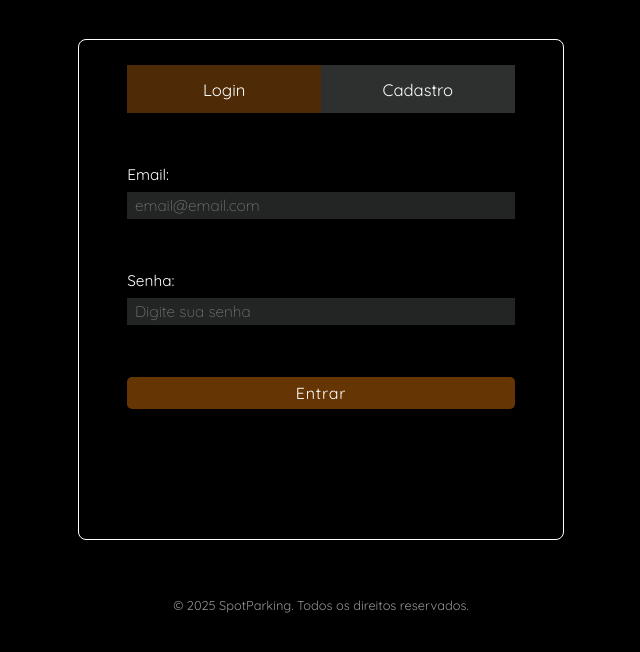
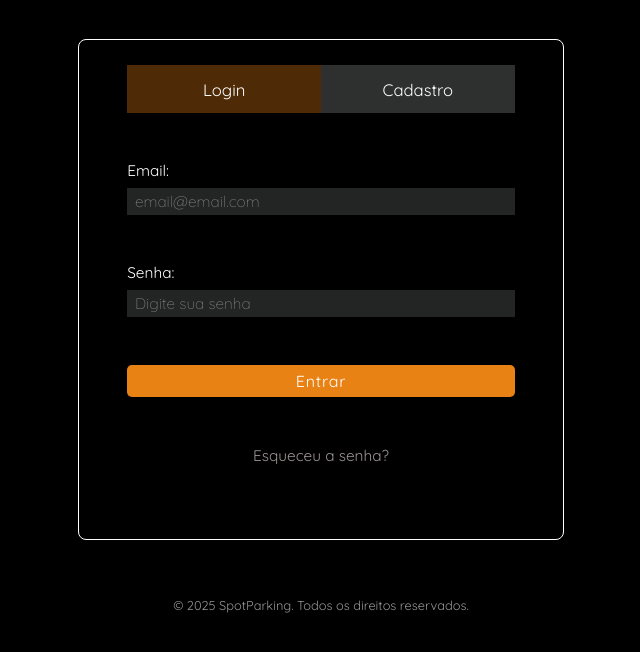
Before and after one commit to GiovannePDS7/SpotParking, a plain HTML site: page pages/login_cadastro.html in a window 1280 px wide. Shown: the part 130-782 px from the top of the page, without its empty margins (319-959 px from the left). Drawn offline with Linux system fonts and the light colour scheme.

Commit message:
tornei o link 'esqueceu a senha?' fixo e coloquei opção que após 3 tentativas erradas o botão fica em negrito

```diff
--- a/pages/login_cadastro.html
+++ b/pages/login_cadastro.html
@@ -37,7 +37,7 @@
                     <input id="inputSenha" class="inputStyle" type="password" placeholder="Digite sua senha">
                 </div>
                 <button class="btnForm" id="btnEntrar" onclick="ValidarLogin()">Entrar</button>
-                <span><a id="EsqSenha" href="#"></a></span>
+                <span><a id="EsqSenha" href="#">Esqueceu a senha?</a></span>
             </div>
 
             <div id="formCadastro" class="d-none" method="post">
--- a/scripts/login_cadastro.js
+++ b/scripts/login_cadastro.js
@@ -38,7 +38,7 @@ function ValidarLogin() {
     var ipt_senha = document.getElementById('inputSenha').value;
 
     for (let index = 0; index >= tentativas; index++) {
-        EsqSenha.innerHTML = 'Esqueceu a senha?'
+        EsqSenha.innerHTML = '<b>Esqueceu a senha?</b>'
         break
     }
 
--- a/styles/login_cadastro.css
+++ b/styles/login_cadastro.css
@@ -110,7 +110,7 @@ main {
 
 .btnForm {
     width: 80%;
-    background: #653604;
+    background: #e98214;
     color: #fff;
     border: none;
     cursor: pointer;
```
